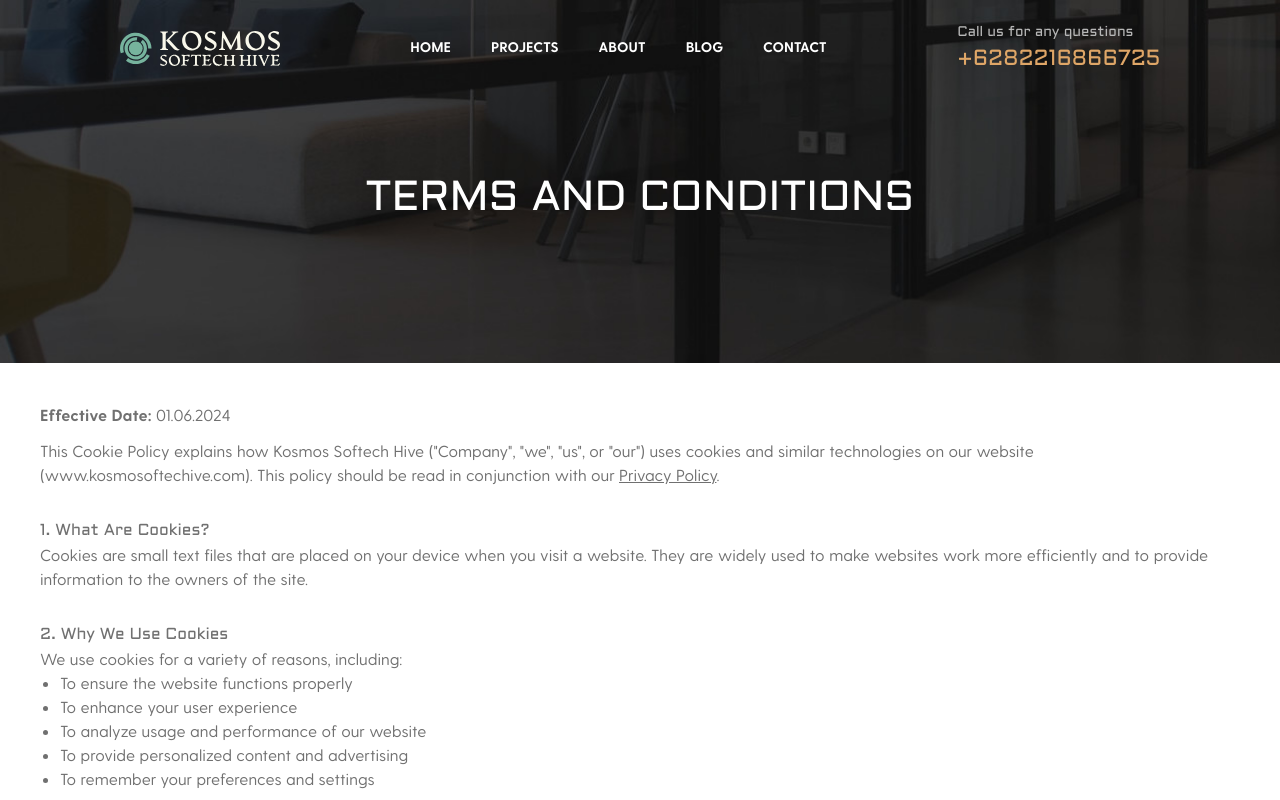
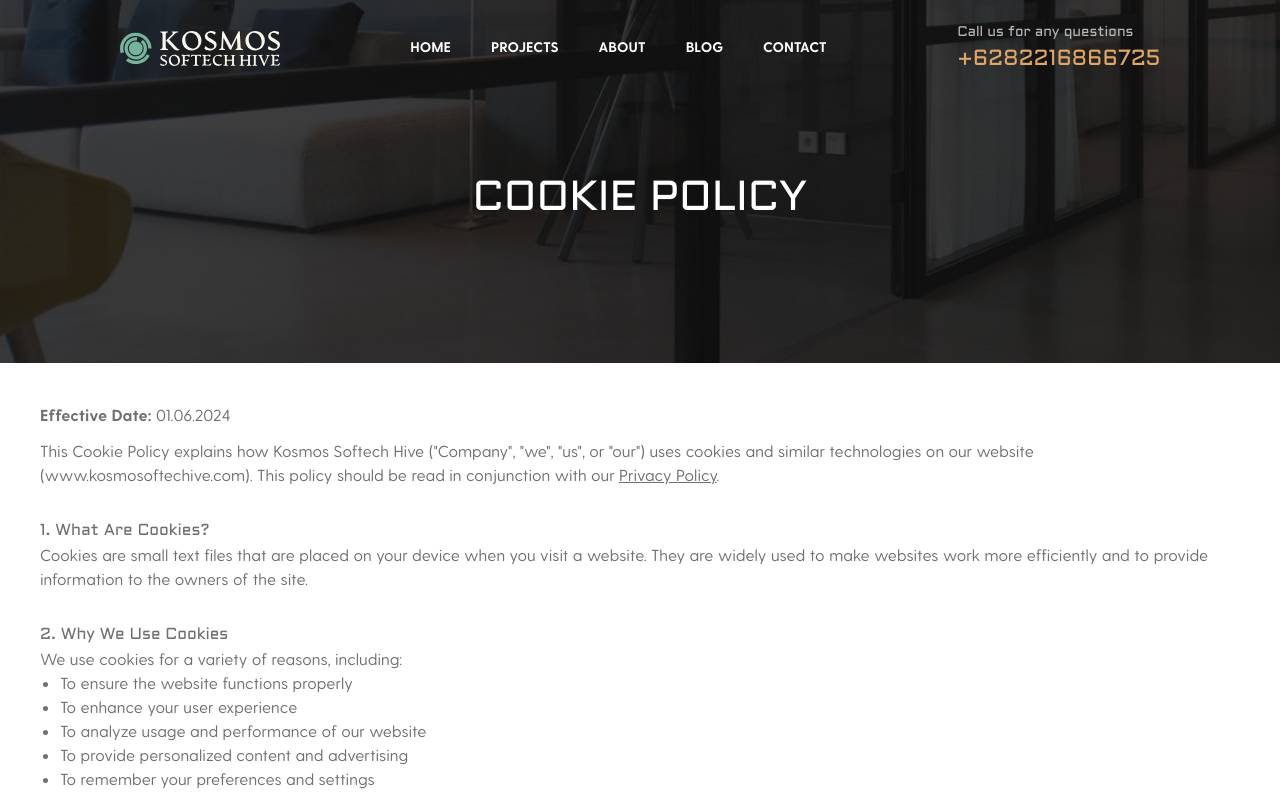
Before and after one commit to kosmosoftechive/landing, a Next.js app: page /cookie-policy in a window 1280 px wide. Shown: the top 800 px of the page. Built offline with nearby package versions, Linux system fonts and the light colour scheme.

Commit message:
Fix cookie policy title

```diff
--- a/pages/cookie-policy.tsx
+++ b/pages/cookie-policy.tsx
@@ -7,7 +7,7 @@ import ProjectDetailSection from '@sections/Projects/DetailSection';
 const TermsConditionsPage = () => {
   return (
     <FullLayout meta={<Meta />}>
-      <TopBanner title="Terms and Conditions"/>
+      <TopBanner title="Cookie Policy"/>
       <div className="p-10">
         <p className="pb-3"><strong>Effective Date:</strong> 01.06.2024</p>
 
```
